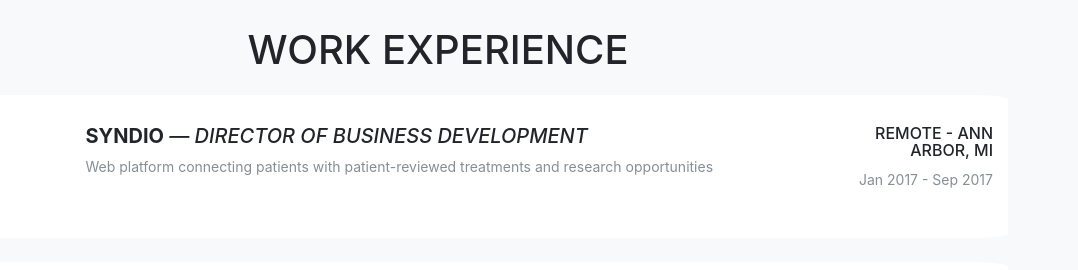
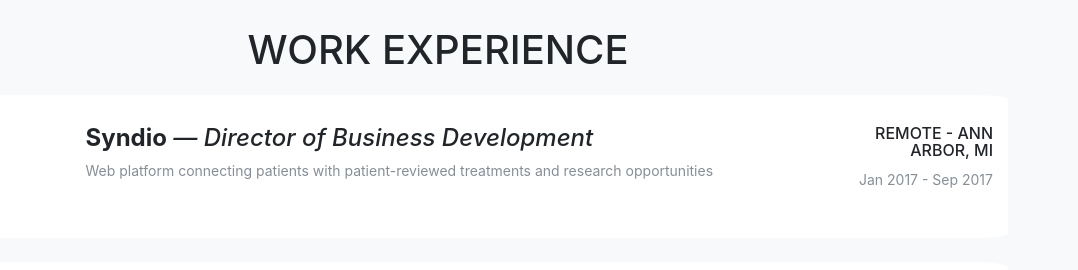
Before and after one commit to rachelrub/rachelrub.github.io, a website with bundled scripts: page index.html in a window 1280 px wide. Shown: the part 2360-2630 px from the top of the page, 202-1280 px from the left. Built offline with nearby package versions, Linux system fonts and the light colour scheme; a script that the page names is missing; a web font is replaced by a local one.

Commit message:
fixing syndio header

```diff
--- a/index.html
+++ b/index.html
@@ -268,7 +268,7 @@
                             </div>
                         </div>
                         <div class="WorkTitle col-8">
-                            <h5><strong class="Employer">Syndio</strong><em class="subheading"> — Director of Business Development</em></h5>
+                            <h4><strong class="Employer">Syndio</strong><em class="subheading"> — Director of Business Development</em></h4>
                             <p class="text-muted">
                             Web platform connecting patients with patient-reviewed treatments and research opportunities
                             </p>
```
